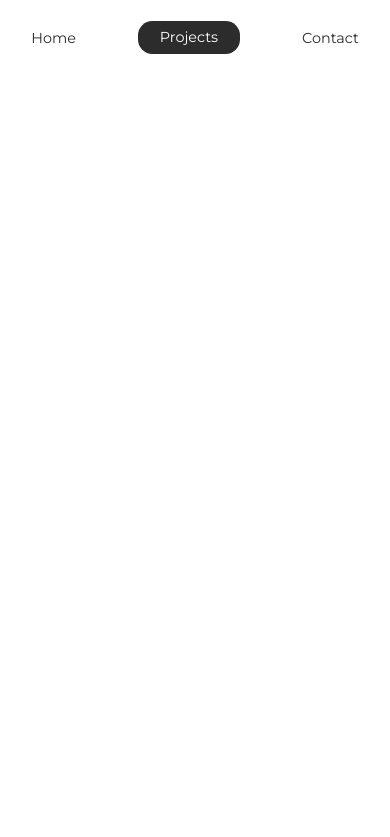
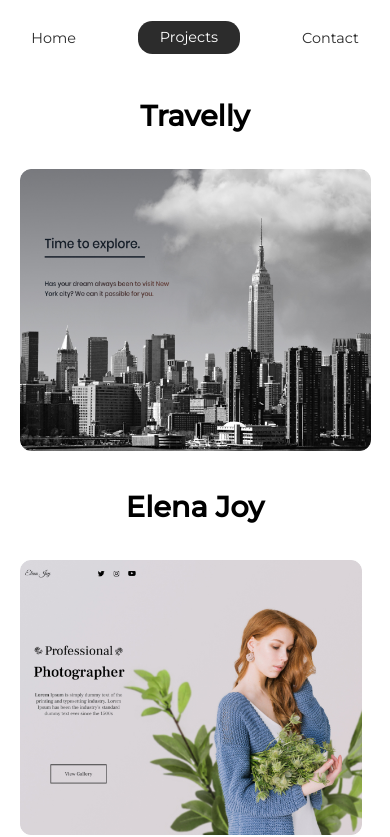
Before and after one commit to AliGharehkhani/portfolio, a plain HTML site: page projects/index.html in a window 390 px wide. Shown: the part 102-939 px from the top of the page. Before the commit the page ends 844 px from the top, so only its background shows below. Drawn offline with Linux system fonts and the light colour scheme.

Commit message:
project section completed

```diff
--- a/projects/index.html
+++ b/projects/index.html
@@ -30,5 +30,15 @@
         </ul>
       </nav>
     </header>
+    <section class="projects">
+      <div class="travelly">
+        <h2>Travelly</h2>
+        <img src="../img/travelly.jpg" alt="travelly-project" />
+      </div>
+      <div class="elena">
+        <h2>Elena Joy</h2>
+        <img src="../img/elena-joy.jpg" alt="elena-project" />
+      </div>
+    </section>
   </body>
 </html>
--- /dev/null
+++ b/styles/_projects.scss
@@ -0,0 +1,15 @@
+.projects{
+    width: 90%;
+    margin: auto;
+    min-height: 90vh;
+    @include flex(space-between,center,row);
+    text-align: center;
+    flex-wrap: wrap;
+    h2{
+        margin: 5rem;
+    }
+}
+
+.travelly,.elena{
+    flex: 1 1 40rem;
+}
--- a/styles/style.scss
+++ b/styles/style.scss
@@ -17,6 +17,7 @@ $gray-text: #2c2c2c;
 
 @import "global";
 @import "intro";
+@import "projects";
 
 @media screen and (max-width:1332px){
    html{
@@ -67,4 +68,11 @@ $gray-text: #2c2c2c;
          margin: 2rem;
       }
    }
+   .elena,.travelly{
+      flex: 1 1 50rem;
+      img{
+         width: 100%;
+         height: 100%;
+      }
+   }
 }
```
Also changed, not shown: styles/style.css, 1 other file.
